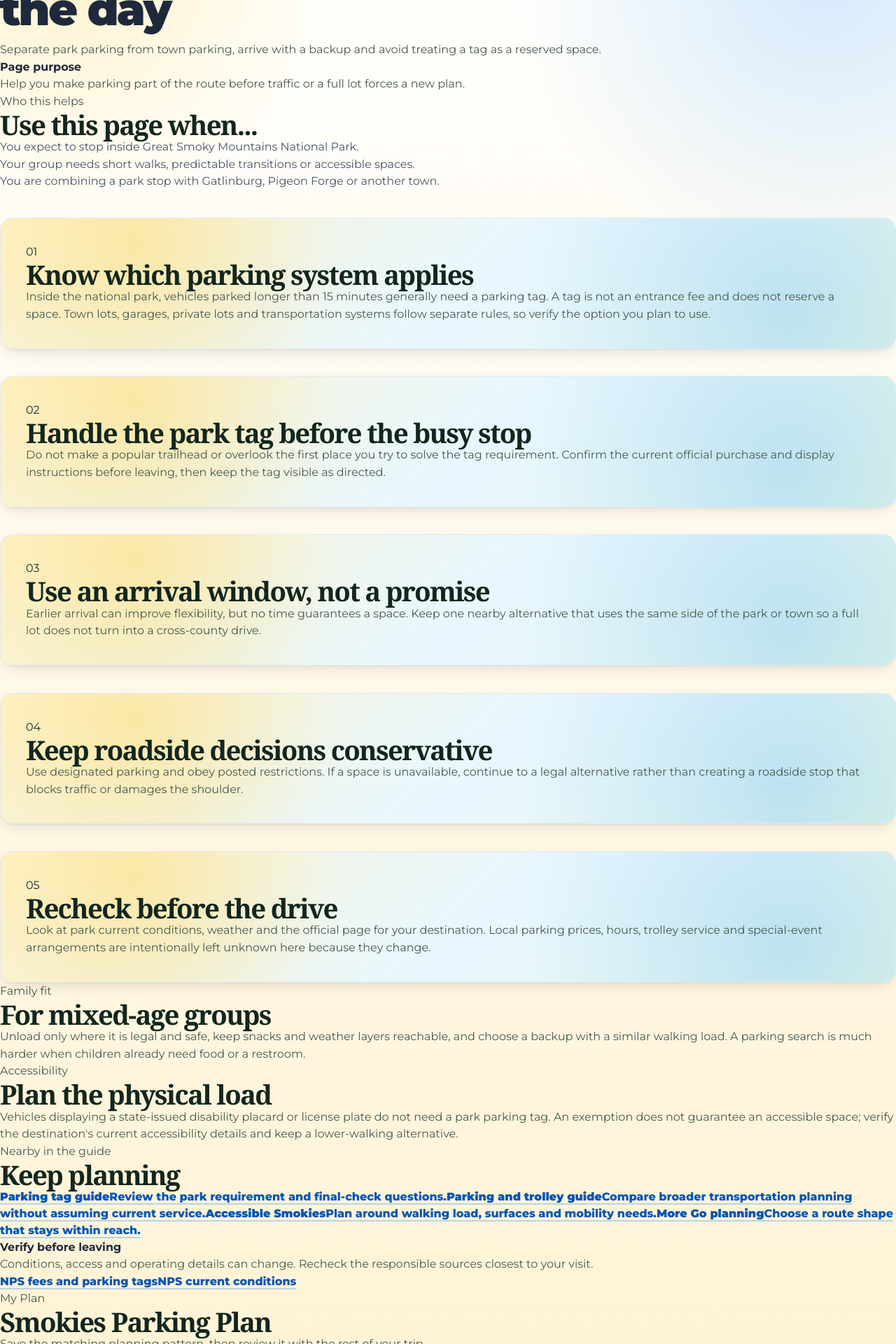
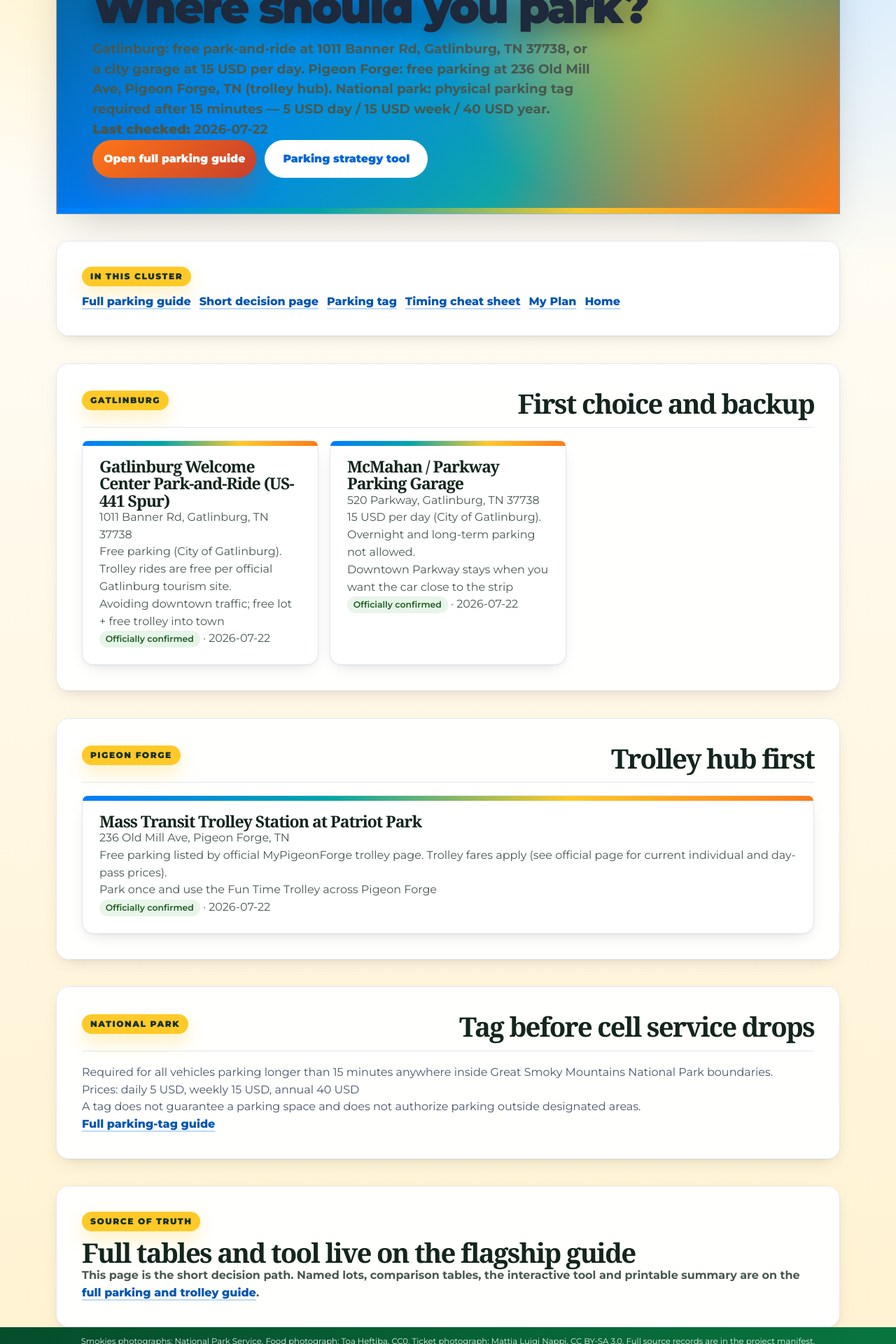
Before and after one commit to masondtorres/smokies-insider-guide, a Next.js app: page /go/parking in a window 1280 px wide. Shown: the part 160-2080 px from the top of the page at 70% size. Built offline with nearby package versions, Linux system fonts and the light colour scheme.

Commit message:
parking: rewrite /go/parking as short decision page using verified records

```diff
--- a/src/app/go/parking/page.tsx
+++ b/src/app/go/parking/page.tsx
@@ -1,45 +1,166 @@
 import type { Metadata } from "next";
-import { UtilityPage, type UtilityPageData } from "@/components/utility-page";
+import Link from "next/link";
+import { JsonLd } from "@/components/guide";
+import {
+  gatlinburgPlaces,
+  pigeonForgePlaces,
+  npsTagFacts,
+  LAST_CLUSTER_CHECK,
+  parkingClusterNav,
+} from "@/data/parking-places";
+import { breadcrumbSchema, webPageSchema } from "@/lib/seoSchema";
+
+const pageTitle = "Smokies Parking Decision Guide";
+const pageDescription =
+  "Short decision path for Gatlinburg, Pigeon Forge and national park parking — named first choices from verified city and NPS sources.";
 
 export const metadata: Metadata = {
-  title: "Smokies Parking Planning Guide",
-  description: "Plan park and town parking before a Smokies day, with practical timing, accessibility and backup advice.",
+  title: pageTitle,
+  description: pageDescription,
+  alternates: { canonical: "/go/parking" },
+  openGraph: {
+    title: `${pageTitle} | Smoky Insider`,
+    description: pageDescription,
+    url: "https://www.smokyinsider.com/go/parking",
+  },
 };
 
-const page: UtilityPageData = {
-  category: "Go",
-  categoryHref: "/go",
-  title: "Parking without losing the day",
-  description: "Separate park parking from town parking, arrive with a backup and avoid treating a tag as a reserved space.",
-  purpose: "Help you make parking part of the route before traffic or a full lot forces a new plan.",
-  helps: [
-    "You expect to stop inside Great Smoky Mountains National Park.",
-    "Your group needs short walks, predictable transitions or accessible spaces.",
-    "You are combining a park stop with Gatlinburg, Pigeon Forge or another town.",
-  ],
-  sections: [
-    { title: "Know which parking system applies", body: "Inside the national park, vehicles parked longer than 15 minutes generally need a parking tag. A tag is not an entrance fee and does not reserve a space. Town lots, garages, private lots and transportation systems follow separate rules, so verify the option you plan to use." },
-    { title: "Handle the park tag before the busy stop", body: "Do not make a popular trailhead or overlook the first place you try to solve the tag requirement. Confirm the current official purchase and display instructions before leaving, then keep the tag visible as directed." },
-    { title: "Use an arrival window, not a promise", body: "Earlier arrival can improve flexibility, but no time guarantees a space. Keep one nearby alternative that uses the same side of the park or town so a full lot does not turn into a cross-county drive." },
-    { title: "Keep roadside decisions conservative", body: "Use designated parking and obey posted restrictions. If a space is unavailable, continue to a legal alternative rather than creating a roadside stop that blocks traffic or damages the shoulder." },
-    { title: "Recheck before the drive", body: "Look at park current conditions, weather and the official page for your destination. Local parking prices, hours, trolley service and special-event arrangements are intentionally left unknown here because they change." },
-  ],
-  family: "Unload only where it is legal and safe, keep snacks and weather layers reachable, and choose a backup with a similar walking load. A parking search is much harder when children already need food or a restroom.",
-  accessibility: "Vehicles displaying a state-issued disability placard or license plate do not need a park parking tag. An exemption does not guarantee an accessible space; verify the destination's current accessibility details and keep a lower-walking alternative.",
-  saveId: "utility-smokies-parking-plan",
-  saveTitle: "Smokies Parking Plan",
-  links: [
-    { href: "/parking-tag", label: "Parking tag guide", description: "Review the park requirement and final-check questions." },
-    { href: "/smokies-parking-trolley-guide", label: "Parking and trolley guide", description: "Compare broader transportation planning without assuming current service." },
-    { href: "/accessible-smokies", label: "Accessible Smokies", description: "Plan around walking load, surfaces and mobility needs." },
-    { href: "/go", label: "More Go planning", description: "Choose a route shape that stays within reach." },
-  ],
-  sources: [
-    { href: "https://www.nps.gov/grsm/planyourvisit/fees.htm", label: "NPS fees and parking tags" },
-    { href: "https://www.nps.gov/grsm/planyourvisit/conditions.htm", label: "NPS current conditions" },
-  ],
-};
+export default function ParkingDecisionPage() {
+  const gbgFirst = gatlinburgPlaces[0];
+  const gbgGarage = gatlinburgPlaces.find((p) => p.id === "gbg-mcmahan-garage")!;
+  const pfFirst = pigeonForgePlaces[0];
 
-export default function ParkingPage() {
-  return <UtilityPage page={page} />;
+  return (
+    <main className="destination-page">
+      <header className="destination-header">
+        <Link className="wordmark" href="/">
+          Smoky Insider
+        </Link>
+        <Link className="back-link" href="/go">
+          Go
+        </Link>
+      </header>
+
+      <section className="destination-hero">
+        <p className="eyebrow">Short parking decision</p>
+        <h1>Where should you park?</h1>
+        <p className="seo-direct-copy">
+          Gatlinburg: free park-and-ride at {gbgFirst.address}, or a city garage at 15 USD per day.
+          Pigeon Forge: free parking at {pfFirst.address} (trolley hub). National park: physical
+          parking tag required after 15 minutes — {npsTagFacts.prices.daily} day /{" "}
+          {npsTagFacts.prices.weekly} week / {npsTagFacts.prices.annual} year.
+        </p>
+        <p>
+          <strong>Last checked:</strong> {LAST_CLUSTER_CHECK}
+        </p>
+        <div className="destination-actions">
+          <Link className="button button-primary" href="/smokies-parking-trolley-guide">
+            Open full parking guide
+          </Link>
+          <Link className="button button-secondary" href="/smokies-parking-trolley-guide#parking-tool">
+            Parking strategy tool
+          </Link>
+        </div>
+      </section>
+
+      <nav className="destination-section" aria-label="Parking cluster navigation">
+        <p className="eyebrow">In this cluster</p>
+        <div className="destination-actions">
+          {parkingClusterNav.map((item) => (
+            <Link key={item.href} href={item.href}>
+              {item.label}
+            </Link>
+          ))}
+        </div>
+      </nav>
+
+      <section className="destination-section">
+        <div className="destination-heading">
+          <p className="eyebrow">Gatlinburg</p>
+          <h2>First choice and backup</h2>
+        </div>
+        <div className="destination-grid destination-grid-compact">
+          <article className="destination-card">
+            <h3>{gbgFirst.name}</h3>
+            <p>{gbgFirst.address}</p>
+            <p>{gbgFirst.pricingStatus}</p>
+            <p>{gbgFirst.bestFor}</p>
+            <p>
+              <span className="verify-badge">{gbgFirst.verification}</span> · {gbgFirst.dateChecked}
+            </p>
+          </article>
+          <article className="destination-card">
+            <h3>{gbgGarage.name}</h3>
+            <p>{gbgGarage.address}</p>
+            <p>{gbgGarage.pricingStatus}</p>
+            <p>{gbgGarage.bestFor}</p>
+            <p>
+              <span className="verify-badge">{gbgGarage.verification}</span> ·{" "}
+              {gbgGarage.dateChecked}
+            </p>
+          </article>
+        </div>
+      </section>
+
+      <section className="destination-section">
+        <div className="destination-heading">
+          <p className="eyebrow">Pigeon Forge</p>
+          <h2>Trolley hub first</h2>
+        </div>
+        <article className="destination-card">
+          <h3>{pfFirst.name}</h3>
+          <p>{pfFirst.address}</p>
+          <p>{pfFirst.pricingStatus}</p>
+          <p>{pfFirst.bestFor}</p>
+          <p>
+            <span className="verify-badge">{pfFirst.verification}</span> · {pfFirst.dateChecked}
+          </p>
+        </article>
+      </section>
+
+      <section className="destination-section">
+        <div className="destination-heading">
+          <p className="eyebrow">National park</p>
+          <h2>Tag before cell service drops</h2>
+        </div>
+        <ul className="area-list">
+          <li>{npsTagFacts.requiredWhen}</li>
+          <li>
+            Prices: daily {npsTagFacts.prices.daily}, weekly {npsTagFacts.prices.weekly}, annual{" "}
+            {npsTagFacts.prices.annual}
+          </li>
+          <li>{npsTagFacts.doesNotGuarantee}</li>
+          <li>
+            <Link href="/parking-tag">Full parking-tag guide</Link>
+          </li>
+        </ul>
+      </section>
+
+      <aside className="destination-section source-note">
+        <p className="eyebrow">Source of truth</p>
+        <h2>Full tables and tool live on the flagship guide</h2>
+        <p>
+          This page is the short decision path. Named lots, comparison tables, the interactive tool
+          and printable summary are on the{" "}
+          <Link href="/smokies-parking-trolley-guide">full parking and trolley guide</Link>.
+        </p>
+      </aside>
+
+      <JsonLd
+        data={webPageSchema({
+          path: "/go/parking",
+          title: pageTitle,
+          description: pageDescription,
+          dateModified: LAST_CLUSTER_CHECK,
+        })}
+      />
+      <JsonLd
+        data={breadcrumbSchema([
+          { name: "Home", url: "/" },
+          { name: "Go", url: "/go" },
+          { name: "Parking decision", url: "/go/parking" },
+        ])}
+      />
+    </main>
+  );
 }
```
